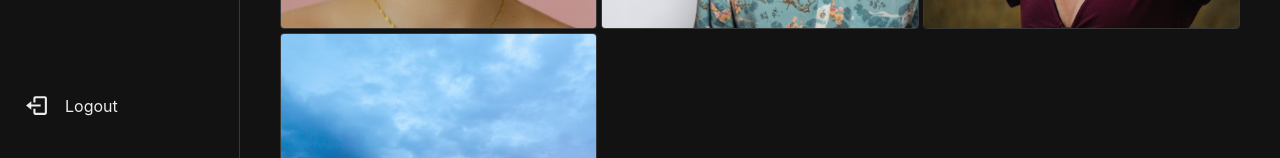
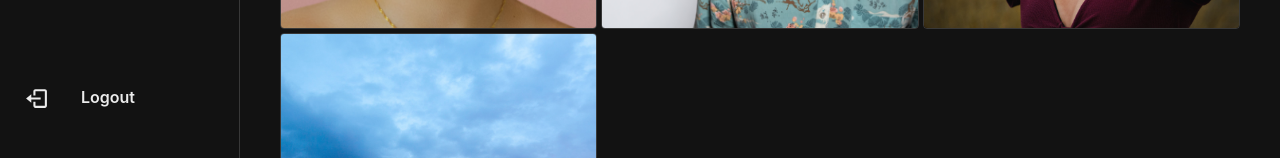
Before and after one commit to aashifahd/React-Instagram-Clone, a React (Vite) app: page /1 in a window 1280 px wide. Shown: the part 642-800 px from the top of the page. Built offline with nearby package versions, Linux system fonts and the light colour scheme.

Commit message:
Added Logout funcation

```diff
--- a/src/components/Sidebar/Sidebar.jsx
+++ b/src/components/Sidebar/Sidebar.jsx
@@ -1,4 +1,4 @@
-import { Avatar, Box, Flex, Link, Tooltip } from "@chakra-ui/react";
+import { Avatar, Box, Button, Flex, Link, Tooltip } from "@chakra-ui/react";
 import { Link as RouterLink } from "react-router-dom";
 import { AiFillHome } from "react-icons/ai";
 import { BiLogOut } from "react-icons/bi";
@@ -10,6 +10,7 @@ import {
   NotificationsLogo,
   SearchLogo,
 } from "../../assets/constants";
+import useLogout from "../../hooks/useLogout";
 
 const Sidebar = () => {
   const sideBarItems = [
@@ -36,6 +37,8 @@ const Sidebar = () => {
       link: "/aashifahd",
     },
   ];
+
+  const { handleLogout, isLoggingOut } = useLogout();
 
   return (
     <Box
@@ -113,10 +116,8 @@ const Sidebar = () => {
           openDelay={500}
           display={{ base: "block", md: "none" }}
         >
-          <Link
-            display={"flex"}
-            to={"/auth"}
-            as={RouterLink}
+          <Flex
+            onClick={handleLogout}
             alignItems={"center"}
             gap={4}
             _hover={{ bg: "whiteAlpha.400" }}
@@ -127,8 +128,15 @@ const Sidebar = () => {
             justifyContent={{ base: "center", md: "flex-start" }}
           >
             <BiLogOut size={25} />
-            <Box display={{ base: "none", md: "block" }}>{"Logout"}</Box>
-          </Link>
+            <Button
+              display={{ base: "none", md: "block" }}
+              variant={"ghost"}
+              _hover={{ bg: "transparent" }}
+              isLoading={isLoggingOut}
+            >
+              {"Logout"}
+            </Button>
+          </Flex>
         </Tooltip>
       </Flex>
     </Box>
--- /dev/null
+++ b/src/hooks/useLogout.js
@@ -0,0 +1,22 @@
+import {useSignOut} from "react-firebase-hooks/auth";
+import {auth} from "../firebase/firebase";
+import useShowToast from "./useShowToast";
+
+const useLogout = () => {
+    const [signOut, isLoggingOut, error] = useSignOut(auth);
+    const showToast = useShowToast();
+
+    const handleLogout = async () =>{
+    try {
+        await signOut();
+        localStorage.removeItem("user-info")
+        console.log("user logout")
+    } catch (error) {
+        showToast("Error", error.message, "error")
+    }
+    }
+
+  return {handleLogout, isLoggingOut, error}
+}
+
+export default useLogout
```
